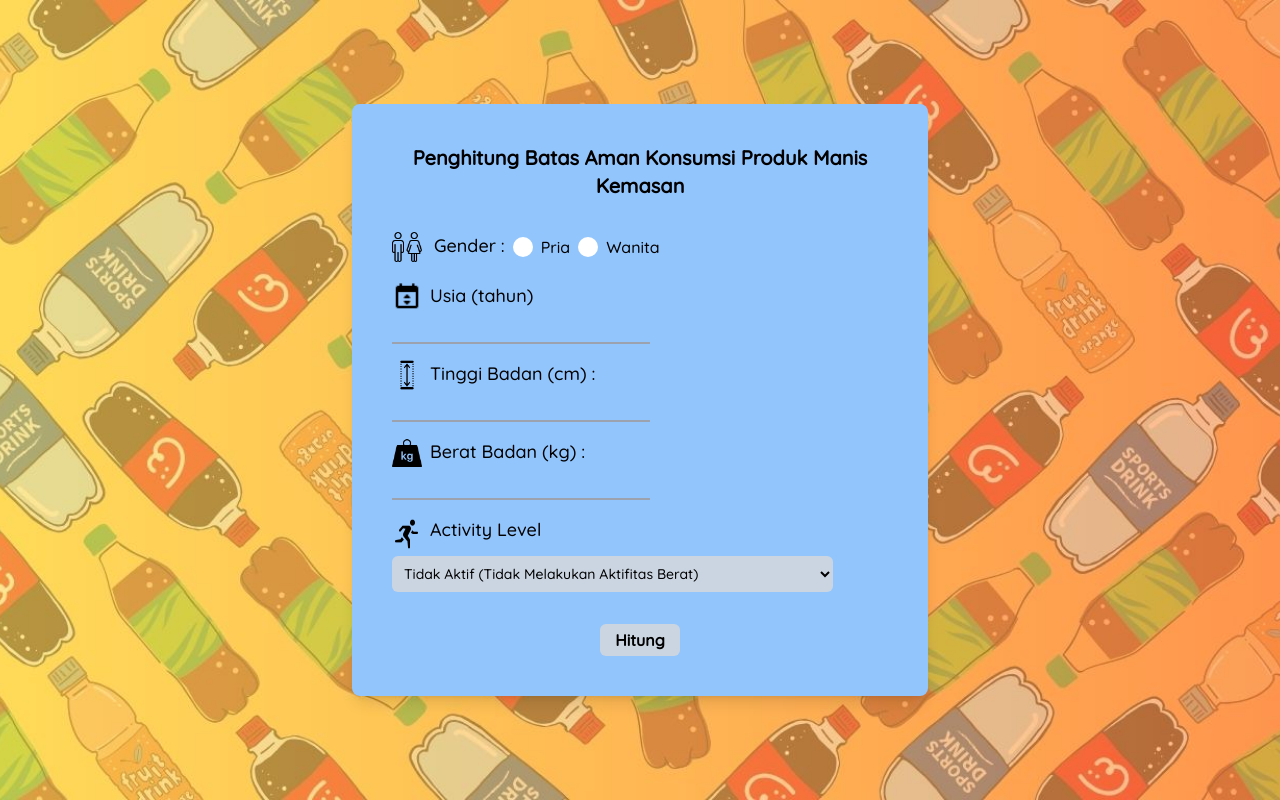
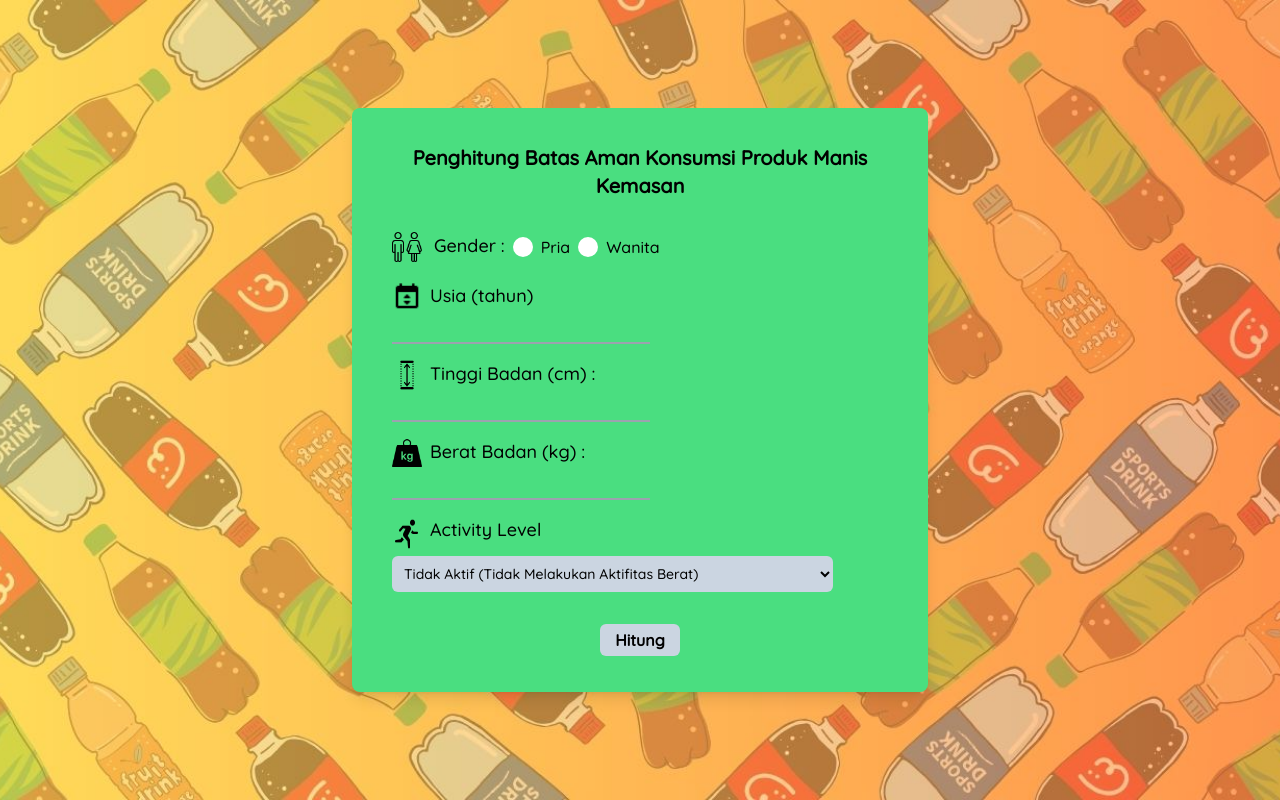
Before and after one commit to GaluhPncWirs/consumption-limit-for-packaged-beverages, a Next.js app: page / in a window 1280 px wide. Built offline with nearby package versions, Linux system fonts and the light colour scheme.

Commit message:
change minor

```diff
--- a/src/app/mainContent/page.tsx
+++ b/src/app/mainContent/page.tsx
@@ -168,7 +168,7 @@ export default function MainContent() {
       <NavigasiBar props={backToInput} />
       <div
         className={`bg-green-300 flex flex-col justify-center px-5 rounded-lg py-10 mx-auto mt-10 ${
-          fillBottle.length > 0 ? `w-5/6` : `w-1/2`
+          fillBottle.length > 0 ? `w-11/12` : `w-1/2`
         }`}
       >
         <div className="mx-5 text-lg font-semibold flex justify-between">
--- a/src/app/page.tsx
+++ b/src/app/page.tsx
@@ -1,6 +1,8 @@
 "use client";
 import ModalBox from "@/components/modalBox/modal";
+import NavigasiBar from "@/components/navbar/navigasiBar";
 import Image from "next/image";
+import { usePathname } from "next/navigation";
 import { useRef, useState } from "react";
 
 export default function DisplayInputUser() {
@@ -18,6 +20,7 @@ export default function DisplayInputUser() {
     weight: "",
   });
   const [tdee, setTdee] = useState(0);
+  const path = usePathname();
 
   function calculateMaxSugar() {
     const age = parseInt(ages.current?.value || "0");
@@ -90,15 +93,15 @@ export default function DisplayInputUser() {
   }
 
   return (
-    <div className="h-screen max-w-2xl mx-auto flex flex-col items-center justify-center">
+    <div className="max-w-2xl mx-auto flex flex-col items-center justify-center h-screen">
       <div className="w-full">
-        <div className="bg-blue-300 rounded-lg py-10 px-5 max-w-xl mx-auto shadow-lg">
+        <div className="bg-green-400 rounded-lg py-9 px-5 max-w-xl mx-auto shadow-lg">
           {/* <div className="mb-5 text-center text-lg font-semibold">
-          <h2>
-            silahkan inputkan di bawah ini agar bisa mengetahui berapa
-            kalori anda{" "}
-          </h2>
-        </div> */}
+      <h2>
+        silahkan inputkan di bawah ini agar bisa mengetahui berapa
+        kalori anda{" "}
+      </h2>
+    </div> */}
           <h1 className="text-center mb-8 text-xl font-bold">
             Penghitung Batas Aman Konsumsi Produk Manis Kemasan
           </h1>
```
